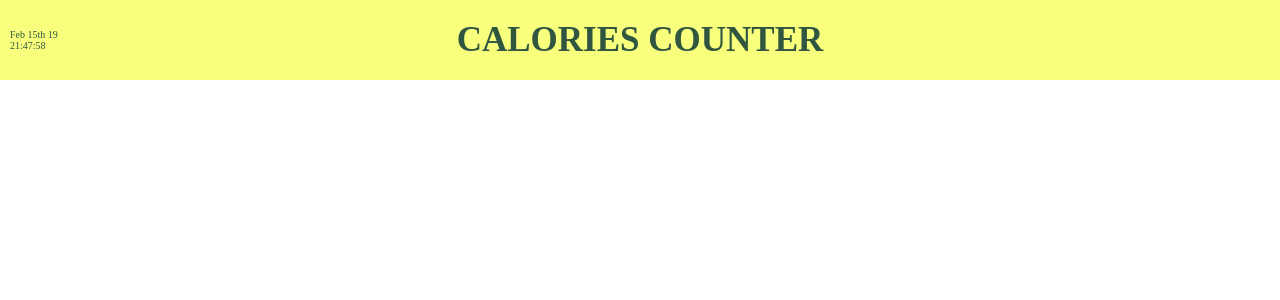
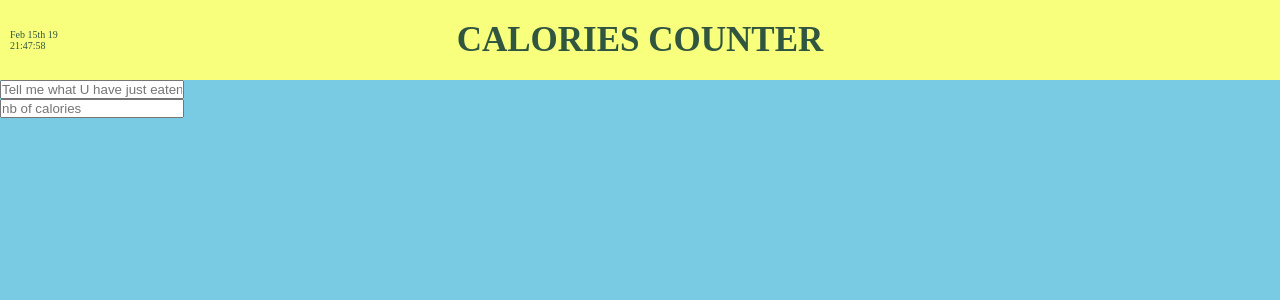
Before and after one commit to mgdsem/calories-counter, a React (Create React App) app: page / in a window 1280 px wide. Shown: the top 300 px of the page. Built offline with nearby package versions, Linux system fonts and the light colour scheme.

Commit message:
make food and cal inputs

```diff
--- a/src/App.js
+++ b/src/App.js
@@ -1,10 +1,12 @@
 import React from 'react';
 
 import Header from './components/Header';
+import Counter from './components/Counter';
 
 const App = () => (
     <div>
         <Header />
+        <Counter />
     </div>
 );
 
--- /dev/null
+++ b/src/components/Counter.js
@@ -0,0 +1,60 @@
+import React, { Component } from 'react';
+
+import Input from './Input';
+
+class Counter extends Component {
+    constructor(props) {
+        super(props);
+
+        this.onFoodInputChange = this.onFoodInputChange.bind(this);
+        this.onCalInputChange = this.onCalInputChange.bind(this);
+
+        this.state = {
+            currentFoodInputValue: '',
+            currentCalInputValue: '',
+        };
+    };
+
+    onFoodInputChange(e) {
+        console.log(e.target.value);
+
+        this.setState({ currentFoodInputValue: e.target.value });
+    }
+
+    onCalInputChange(e) {
+        console.log(e.target.value);
+
+        this.setState({ currentCalInputValue: e.target.value });
+    }
+    render() {
+        return (
+            <div className="counter">
+                <Input
+                    type="text"
+                    id="foodInput"
+                    value={this.state.currentFoodInputValue}
+                    placeholder="Tell me what U have just eaten man"
+                    onChange={this.onFoodInputChange}
+                />
+
+                <Input
+                    type="number"
+                    id="calInput"
+                    value={this.state.currentCalInputValue}
+                    placeholder="nb of calories"
+                    onChange={this.onCalInputChange}
+                />
+
+                {/* <Input
+                type="date"
+                id="dateInput"
+                value={this.state.currentDateInputValue}
+                placeholder=
+                /> */}
+
+            </div>
+        );
+    }
+}
+
+export default Counter;
--- /dev/null
+++ b/src/components/Input.js
@@ -0,0 +1,25 @@
+import React from 'react'
+
+const Input = ({
+    labelText,
+    type,
+    id,
+    placeholder,
+    value,
+    onChange
+}) => (
+        <div>
+            <label htmlFor={id}>{labelText}</label>
+            <input
+                className="input"
+                type={type}
+                id={id}
+                placeholder={placeholder}
+                value={value}
+                onChange={onChange}
+            />
+
+        </div>
+    )
+
+export default Input;
--- /dev/null
+++ b/src/styles/components/counter.scss
@@ -0,0 +1,6 @@
+.counter {
+    // @include flex-center();
+
+    background-color: $blue;
+    height: 100vh;
+}
--- /dev/null
+++ b/src/styles/components/input.scss
@@ -0,0 +1,4 @@
+.input {
+    display: inline-block;
+    width: 18rem;
+}
--- a/src/styles/general/colors.scss
+++ b/src/styles/general/colors.scss
@@ -1,2 +1,3 @@
 $yellow: #f8ff7c;
 $green: #315640;
+$blue: #78cbe2;
--- a/src/styles/main.scss
+++ b/src/styles/main.scss
@@ -1,5 +1,7 @@
-@import 'general/colors.scss';
-@import 'general/mixins.scss';
+@import './general/colors.scss';
+@import './general/mixins.scss';
 @import './general/base.scss';
 @import'./components/header.scss';
-@import 'components/time.scss';
+@import './components/time.scss';
+@import './components/counter.scss';
+@import './components/input.scss';
```
